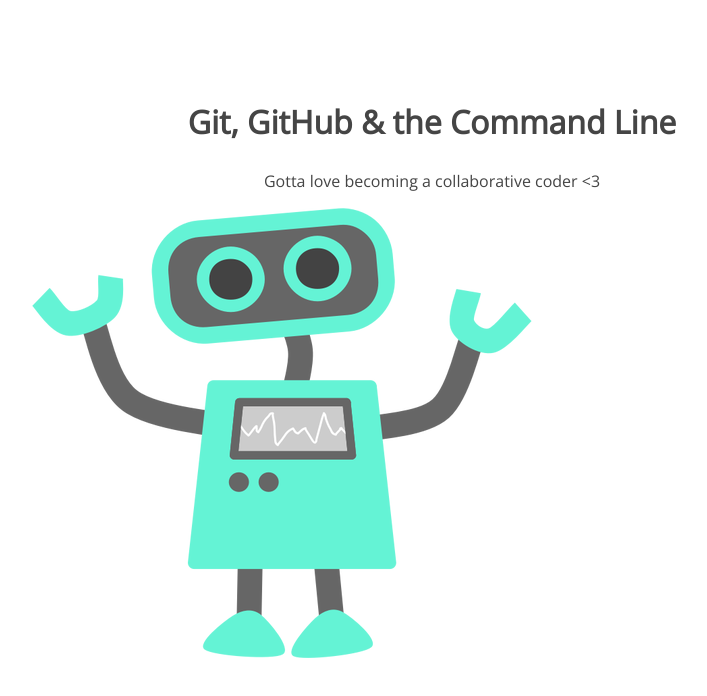
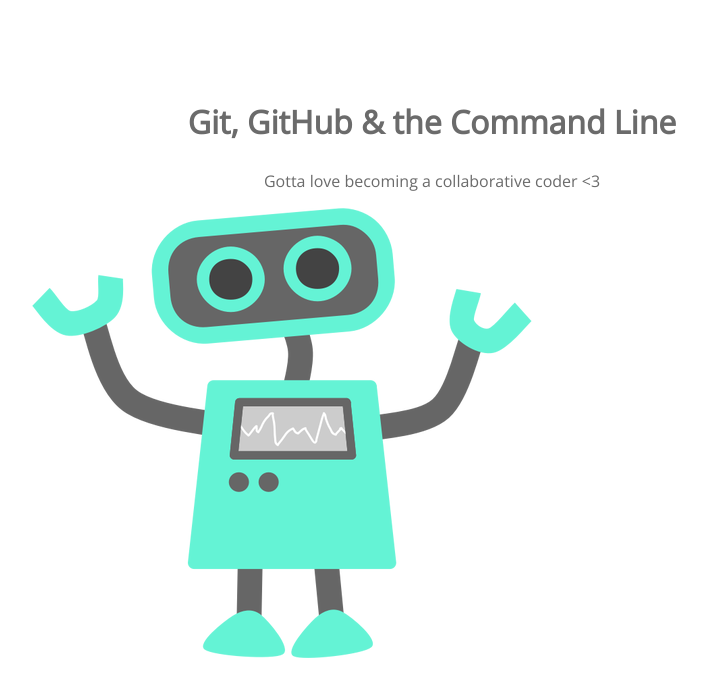
Before and after one commit to SVWessel/105-project, a plain HTML site: page index.html in a window 1280 px wide. Shown: the whole page, without its empty margins (208-915 px from the left). Drawn offline with nearby package versions, Linux system fonts and the light colour scheme.

Commit message:
header color changed

```diff
--- a/css/style.css
+++ b/css/style.css
@@ -5,7 +5,7 @@ section {
 section h1,
 section p {
 	text-align: center;
-	color: #454545;
+	color: #6b6b6b;
 }
 section h1 {
 	font: 32px 'Open Sans';
```
